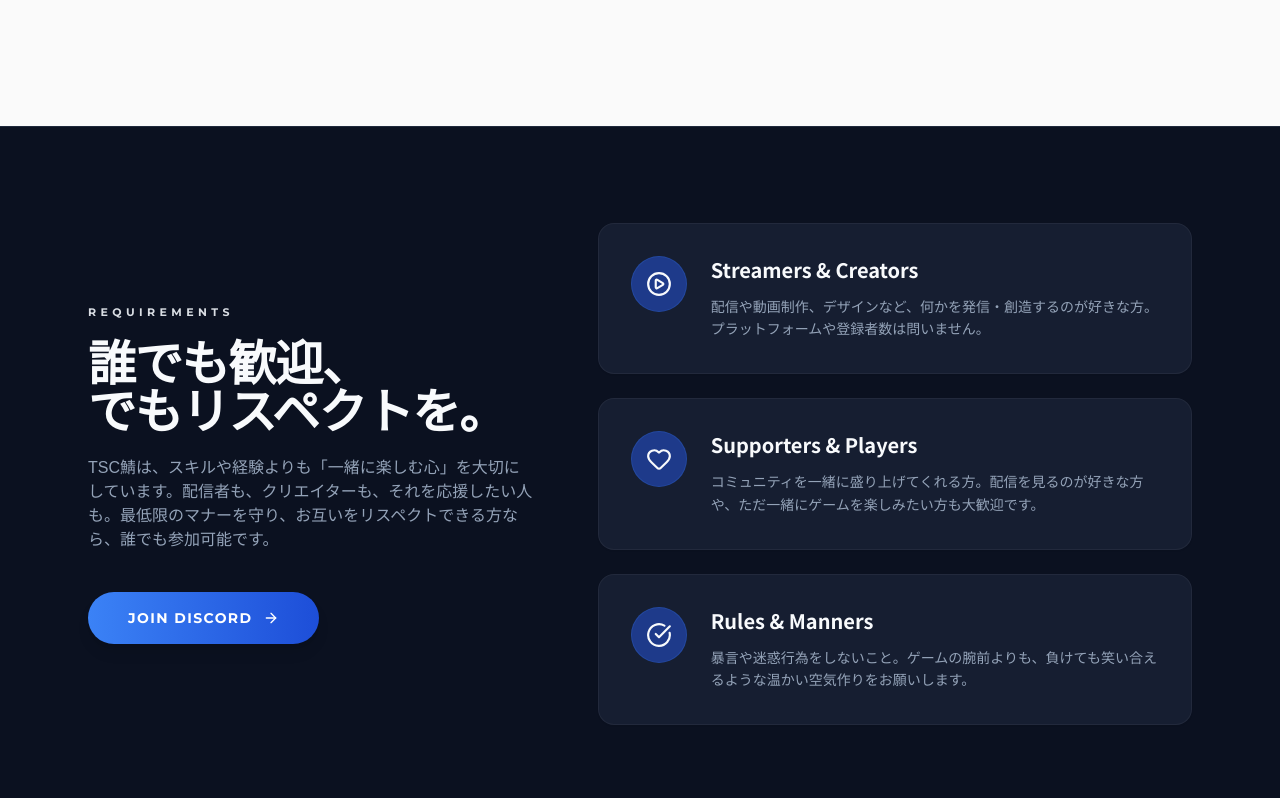
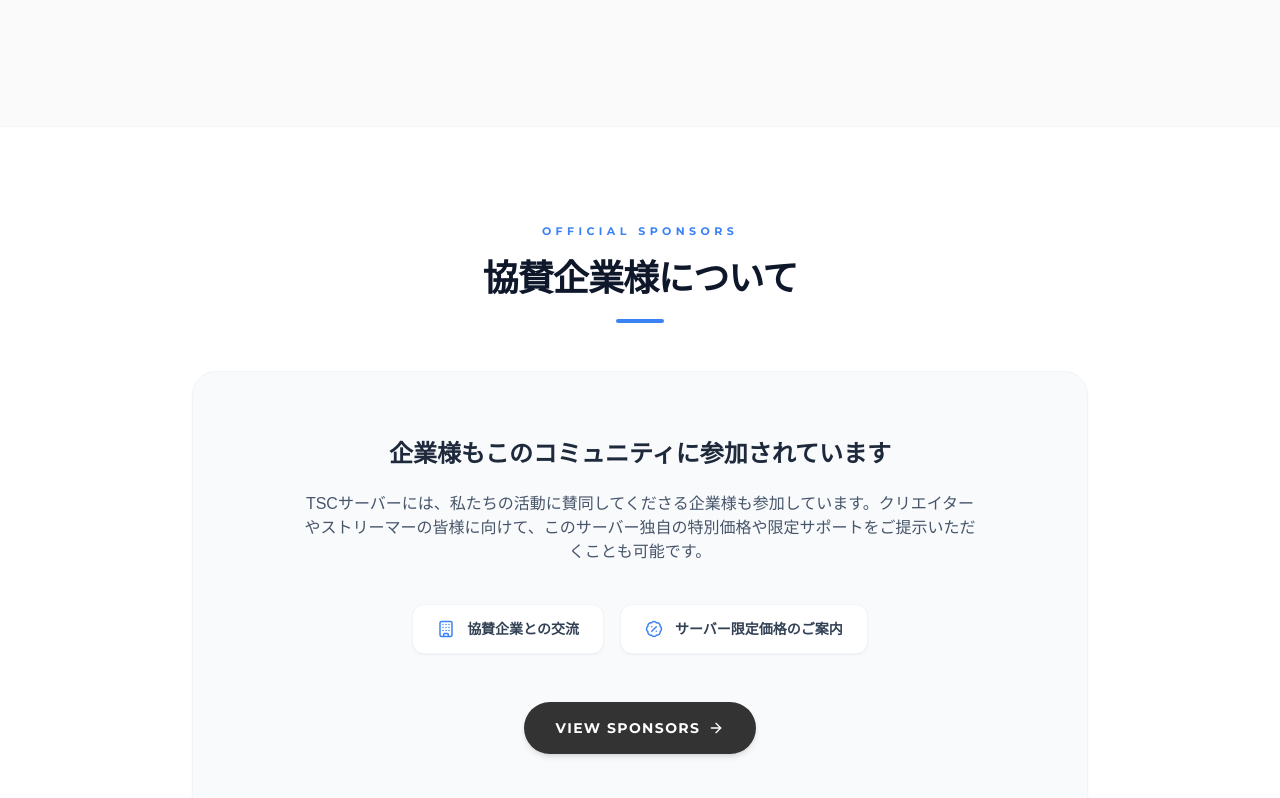
Before and after one commit to hazimarinomahoutukai001-ai/ittannn, a Next.js app: page /ittannn/ in a window 1280 px wide. Shown: the part 4522-5320 px from the top of the page. Built offline with nearby package versions, Linux system fonts and the light colour scheme; a web font is replaced by a local one.

Commit message:
Update page.tsx

```diff
--- a/app/page.tsx
+++ b/app/page.tsx
@@ -804,7 +804,7 @@ export default function UltimateCommunitySite() {
 
                 {/* 🔽🔽🔽 ここにABOUTをペースト！！ 🔽🔽🔽 */}
                 {/* ⭐ ABOUT セクション（data.ts 連動＆安全対策版） ⭐ */}
-                <section className="py-32 px-6 bg-[#FAFAFA] relative overflow-hidden border-t border-slate-100">
+               <section className="py-32 px-6 bg-[#FAFAFA] relative overflow-hidden border-t border-slate-100">
                   <motion.div style={{ x: parallaxAbout }} className="absolute top-10 right-0 z-0 pointer-events-none select-none opacity-[0.03]">
                     <span className={`text-[12rem] md:text-[20rem] font-black text-slate-900 leading-none tracking-tighter uppercase ${cleanFont.className}`}>ABOUT</span>
                   </motion.div>
@@ -824,17 +824,18 @@ export default function UltimateCommunitySite() {
                           )}
                        </div>
 
-                       <div className="mt-12 flex justify-center gap-8 md:gap-16 border-t border-slate-300/50 pt-8 w-[90%] md:w-[70%] mx-auto relative z-10">
+                       {/* 🌟 修正済：箱を広げて(w-full)、改行を絶対に防ぐ(whitespace-nowrap)！ */}
+                       <div className="mt-12 flex justify-center gap-6 sm:gap-10 lg:gap-6 2xl:gap-16 border-t border-slate-300/50 pt-8 w-full mx-auto relative z-10">
                          <div className="flex flex-col items-center">
                            <span className="text-[10px] md:text-xs text-blue-500 font-black tracking-[0.3em]">ADMIN</span>
-                           <span className="text-lg md:text-xl font-bold text-slate-700 mt-2">
+                           <span className="text-lg md:text-xl font-bold text-slate-700 mt-2 whitespace-nowrap">
                              管理人 <span className="text-sm ml-1 text-slate-500">{collectiveData?.adminCount || 1}名</span>
                            </span>
                          </div>
                          <div className="w-px h-12 bg-slate-300/50" />
                          <div className="flex flex-col items-center">
                            <span className="text-[10px] md:text-xs text-slate-400 font-black tracking-[0.3em]">SUB-ADMIN</span>
-                           <span className="text-lg md:text-xl font-bold text-slate-700 mt-2">
+                           <span className="text-lg md:text-xl font-bold text-slate-700 mt-2 whitespace-nowrap">
                              サブ管理人 <span className="text-sm ml-1 text-slate-500">{collectiveData?.subAdminCount || 11}名</span>
                            </span>
                          </div>
@@ -875,77 +876,6 @@ export default function UltimateCommunitySite() {
                     </motion.div>
                   </div>
                 </section>
-                {/* 🔼🔼🔼 ABOUTペーストここまで 🔼🔼🔼 */}
-
-
-
-            {/* ⭐ REQUIREMENTS セクション（画像の色に修正！） ⭐ */}
-          <section className="py-24 bg-[#0B1120] relative overflow-hidden z-20 border-t border-slate-800">
-            <div className="max-w-6xl mx-auto px-6 grid grid-cols-1 md:grid-cols-[1.5fr,2fr] gap-16 items-center">
-
-              {/* 左側：メインタイトル */}
-              <motion.div
-                initial="hidden"
-                whileInView="visible"
-                viewport={{ once: true, margin: '-100px' }}
-                variants={fadeInVariant}
-                className="text-left"
-              >
-                <span className={`text-[11px] font-bold text-slate-100/90 tracking-[0.4em] uppercase mb-4 block ${montserrat.className}`}>
-                  REQUIREMENTS
-                </span>
-                <h2 className={`text-4xl md:text-5xl font-black text-slate-50 mb-6 leading-tight tracking-tight uppercase ${cleanFont.className}`}>
-                  誰でも歓迎、<br />でもリスペクトを。
-                </h2>
-                <p className="text-sm md:text-base text-slate-400 leading-loose max-w-lg mb-10">
-                  TSC鯖は、スキルや経験よりも「一緒に楽しむ心」を大切にしています。配信者も、クリエイターも、それを応援したい人も。最低限のマナーを守り、お互いをリスペクトできる方なら、誰でも参加可能です。
-                </p>
-                {/* 画像に合わせた、深い青のグラデーションボタン */}
-              {/* 画像に合わせた、深い青のグラデーションボタン */}
-              <button
-                onClick={() => setModalMode("join")} // 🌟 "join" をセット
-                className={`inline-flex items-center gap-2.5 px-10 py-4 bg-gradient-to-r from-blue-500 to-blue-700 hover:from-blue-600 hover:to-blue-800 text-white font-bold rounded-full shadow-lg hover:shadow-xl transition-all duration-300 tracking-widest text-xs md:text-sm group hover:-translate-y-1 ${montserrat.className}`}
-              >
-                JOIN DISCORD <ArrowRight size={16} className="group-hover:translate-x-1 transition-transform" />
-              </button>
-            </motion.div>
-
-              {/* 右側：3つのカード */}
-              <motion.div
-                variants={staggerContainer}
-                initial="hidden"
-                whileInView="visible"
-                viewport={{ once: true }}
-                className="space-y-6"
-              >
-                {[
-                  { icon: PlayCircle, title: 'Streamers & Creators', text: '配信や動画制作、デザインなど、何かを発信・創造するのが好きな方。プラットフォームや登録者数は問いません。' },
-                  { icon: Heart, title: 'Supporters & Players', text: 'コミュニティを一緒に盛り上げてくれる方。配信を見るのが好きな方や、ただ一緒にゲームを楽しみたい方も大歓迎です。' },
-                  { icon: CheckCircle, title: 'Rules & Manners', text: '暴言や迷惑行為をしないこと。ゲームの腕前よりも、負けても笑い合えるような温かい空気作りをお願いします。' },
-                ].map((item, idx) => (
-                  <motion.div
-                    key={idx}
-                    variants={staggerItem}
-                    className="bg-[#161E31] border border-white/5 rounded-2xl p-6 md:p-8 flex items-start gap-6 shadow-sm group hover:bg-[#1E293B] hover:border-blue-500/20 hover:shadow-lg transition-all duration-300"
-                  >
-                    {/* 画像に合わせた、アイコン周りの青い円 */}
-                    <div className="shrink-0 size-14 bg-[#1E3A8A] rounded-full flex items-center justify-center border border-blue-500/20">
-                      <item.icon size={26} className="text-slate-50" />
-                    </div>
-                    <div>
-                      <h3 className={`text-lg md:text-xl font-bold text-slate-50 mb-3 ${cleanFont.className}`}>
-                        {item.title}
-                      </h3>
-                      <p className="text-sm text-slate-400 leading-relaxed">
-                        {item.text}
-                      </p>
-                    </div>
-                  </motion.div>
-                ))}
-              </motion.div>
-
-            </div>
-          </section>
 
                 {/* ⭐ SPONSOR セクション（復活！） ⭐ */}
                 <section className="py-24 bg-white relative z-20 border-t border-slate-100">
```
